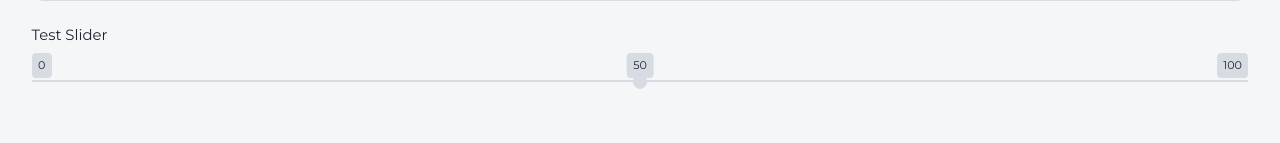
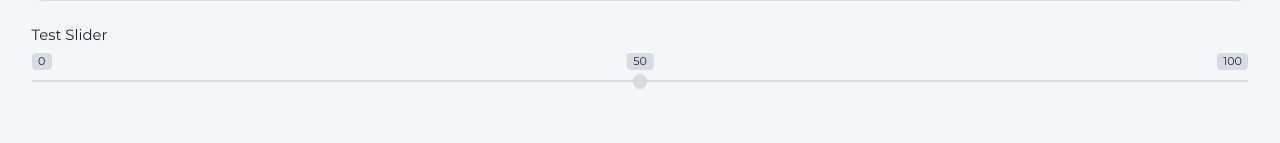
Before and after one commit to marten-mertan/nuxt3-template, a Nuxt app: page /ui in a window 1280 px wide. Shown: the part 425-568 px from the top of the page. Built offline with nearby package versions, Linux system fonts and the light colour scheme.

Commit message:
fix slider line-height

```diff
--- a/components/ui/inputSlider.vue
+++ b/components/ui/inputSlider.vue
@@ -113,6 +113,7 @@ const value = computed({
   padding: .2rem .6rem;
   border-radius: .4rem;
   font-size: 1.2rem;
+  line-height: 1;
   border: .1rem solid $border;
 }
 
@@ -134,6 +135,7 @@ const value = computed({
   padding: .2rem .6rem;
   border-radius: .4rem;
   font-size: 1.2rem;
+  line-height: 1;
   border: .1rem solid $border;
 }
 </style>
```
